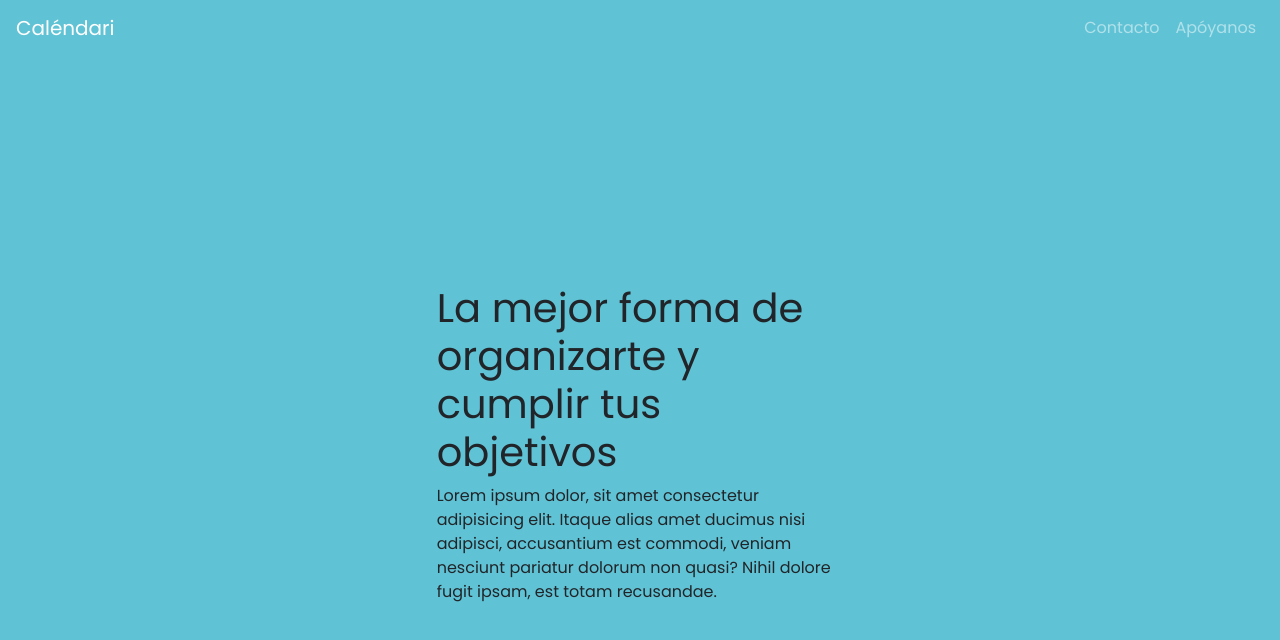
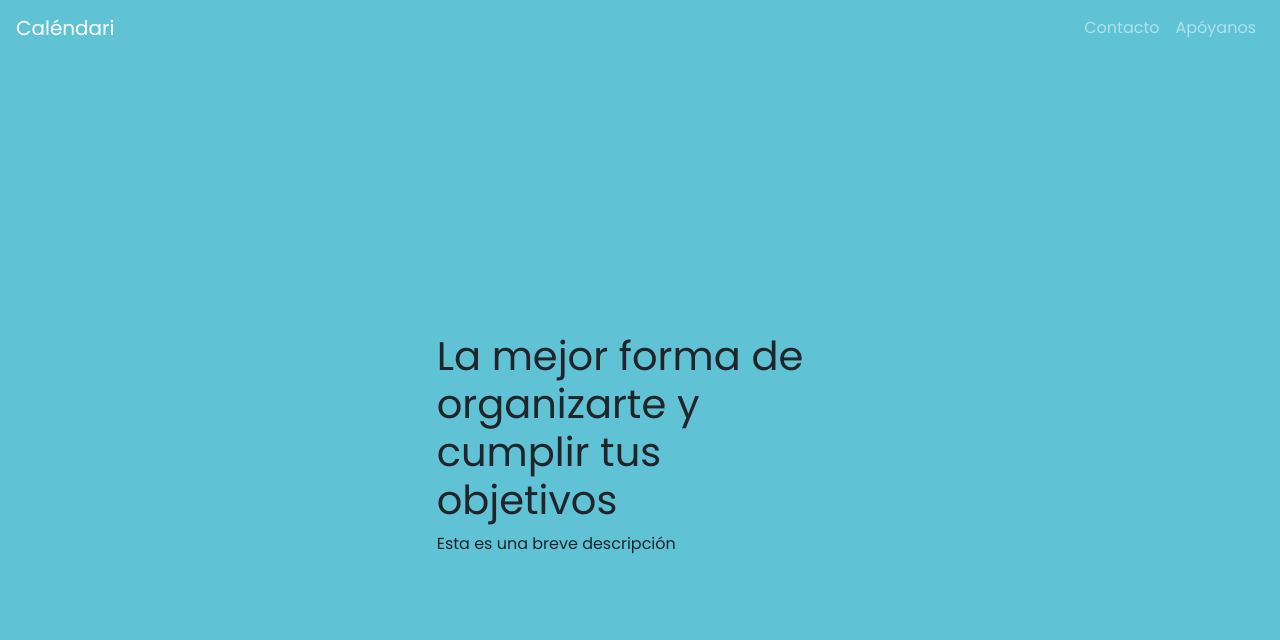
Before and after one commit to RamonRuizPe/Cal-ndary, a plain HTML site: page index.html in a window 1280 px wide. Drawn offline with nearby package versions, Linux system fonts and the light colour scheme.

Commit message:
change desc

```diff
--- a/index.html
+++ b/index.html
@@ -41,7 +41,7 @@
                 <div class="col-sm-4 my-auto">
                     <div class="mt-5 text-center">
                         <h1 class="text-left">La mejor forma de organizarte y cumplir tus objetivos</h1>
-                        <p class="text-left">Lorem ipsum dolor, sit amet consectetur adipisicing elit. Itaque alias amet ducimus nisi adipisci, accusantium est commodi, veniam nesciunt pariatur dolorum non quasi? Nihil dolore fugit ipsam, est totam recusandae.</p>
+                        <p class="text-left">Esta es una breve descripción</p>
                     </div>
                 </div>
             </div>
```
